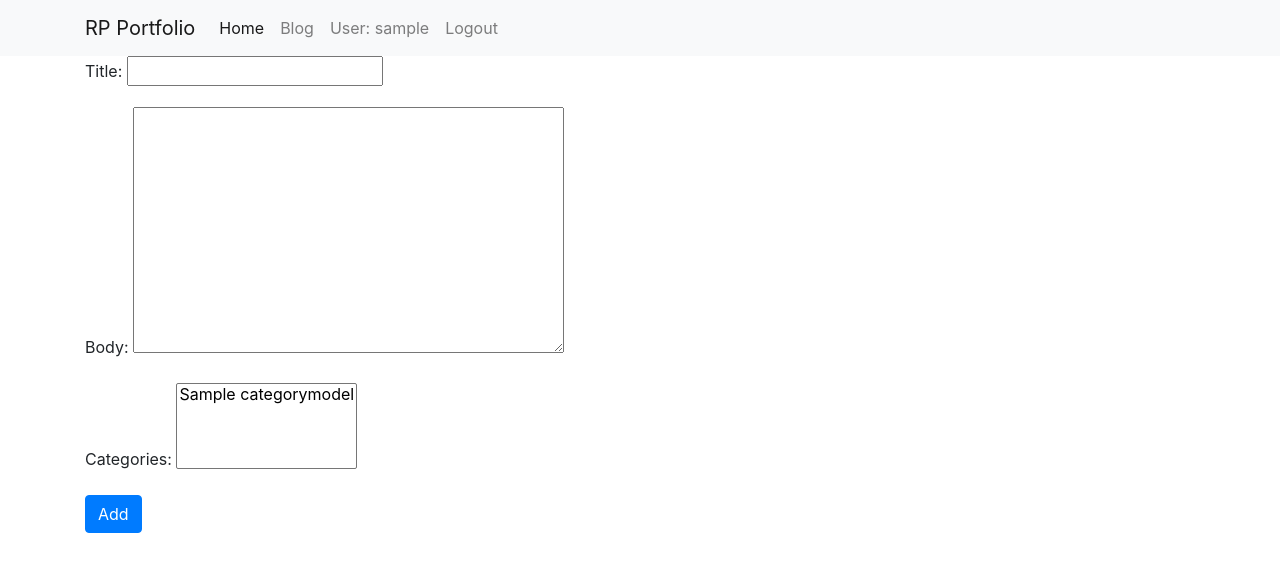
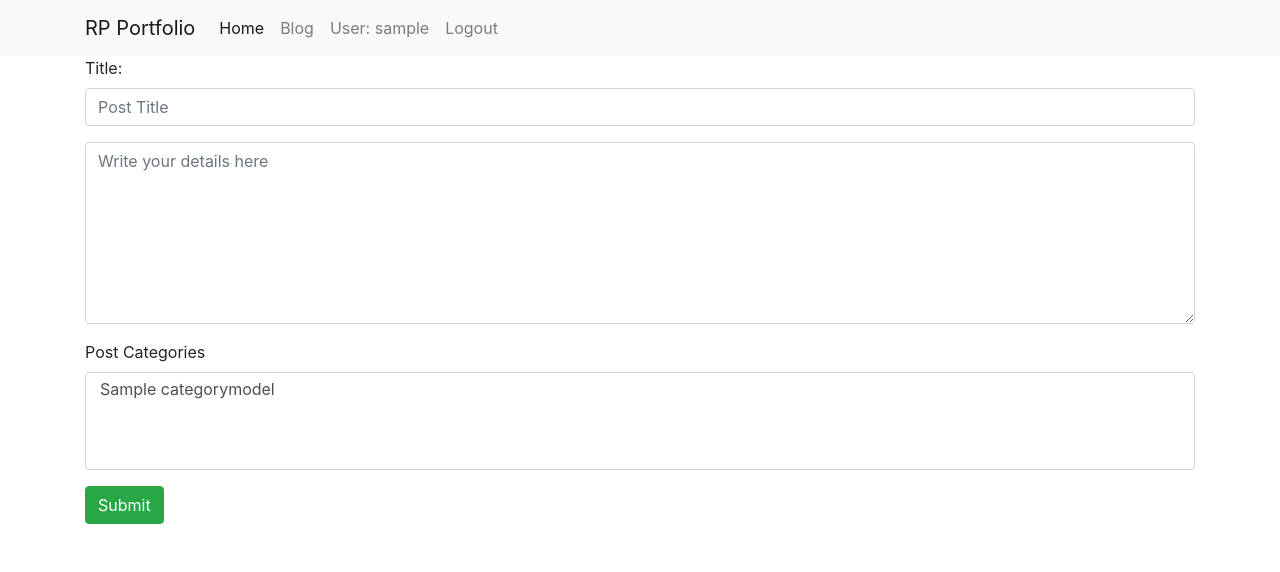
Before and after one commit to MashodRana/django-portfolio, a Django app: page /blog/add/ in a window 1280 px wide. Shown: the top 572 px of the page. Run offline with Django 4.2, Linux system fonts and the light colour scheme; a user stored in the database is signed in; tables that the repository leaves empty hold one stand-in row (values such as "Sample post"); some libraries are stand-ins or nearby versions.

Commit message:
post adding

```diff
--- a/blog/views.py
+++ b/blog/views.py
@@ -1,4 +1,5 @@
-from django.shortcuts import render
+from django.shortcuts import render, reverse, redirect
+from django.contrib.auth.decorators import login_required
 
 from blog.models import PostModel, CategoryModel, CommentModel
 from blog.forms import CommentForm, PostForm
@@ -16,8 +17,6 @@ def post_view(request):
 
 def post_detail_view(request, id):
     post = PostModel.objects.get(pk=id)
-    print(request.user)
-    print(request.user.username)
     if request.method=='POST':
         form = CommentForm(request.POST)
         if form.is_valid():
@@ -29,10 +28,6 @@ def post_detail_view(request, id):
             comment.save()
 
     comments = CommentModel.objects.filter(post=post)
-    for com in comments:
-        print(com.author)
-        print(com.body)
-        print()
 
     context = {
         'title': 'Post Detail',
@@ -43,16 +38,20 @@ def post_detail_view(request, id):
 
     return render(request=request, template_name='blog/post_detail.html', context=context)
 
+
+@login_required
 def post_add_view(request):
     print("I am in the post add view")
     form = PostForm()
     if request.method=='POST':
-        pass
+        form = PostForm(request.POST)
+        if form.is_valid():
+            post = form.save()
+            return redirect("post_detail",id=post.pk)
     context = {
         'title': 'Add new post',
         'form': form,
     }
-    print("I am here........")
     return render(request=request, template_name='blog/post_add.html', context=context)
 
 
--- a/templates/blog/post_add.html
+++ b/templates/blog/post_add.html
@@ -1,8 +1,24 @@
 {% extends "base.html" %}
 {% block page_content %}
-<form action="" method="post">
+<form method="post">
     {% csrf_token %}
-    {{form.as_p}}
-    <button class="btn btn-primary">Add</button>
+    <div class="form-group">
+        <label for="id_body">Title: </label>
+        <input type="text" name="title" maxlength="255" required id="id_title" class="form-control" placeholder="Post Title">
+    </div>
+    <div class="form-group">
+        <textarea rows="7" name="body" required id="id_body" class="form-control"
+            placeholder="Write your details here"></textarea>
+    </div>
+    <div class="form-group">
+        <label for="exampleFormControlSelect2">Post Categories</label>
+        <select class="form-control" name="categories" required id="id_categories" multiple>
+            {% for k, v in form.categories.field.choices %}
+            <option value={{k}}>{{v}}</option>
+            {% endfor %}
+        </select>
+    </div>
+
+    <button type="submit" class="btn btn-success">Submit</button>
 </form>
 {% endblock %}
--- a/templates/blog/posts.html
+++ b/templates/blog/posts.html
@@ -3,9 +3,11 @@
 <div class="col-md-8 offset-md-2">
     <div class="row">
         <div class="col"><h1>Blog</h1> </div>
+        {% if user.is_authenticated %}
         <div class="col d-flex justify-content-end">
             <a class="btn btn-success" href="{% url 'post_add' %}">New Post</a>
         </div>
+        {% endif %}
     </div>
     <hr>
     {% for post in posts %}
```
